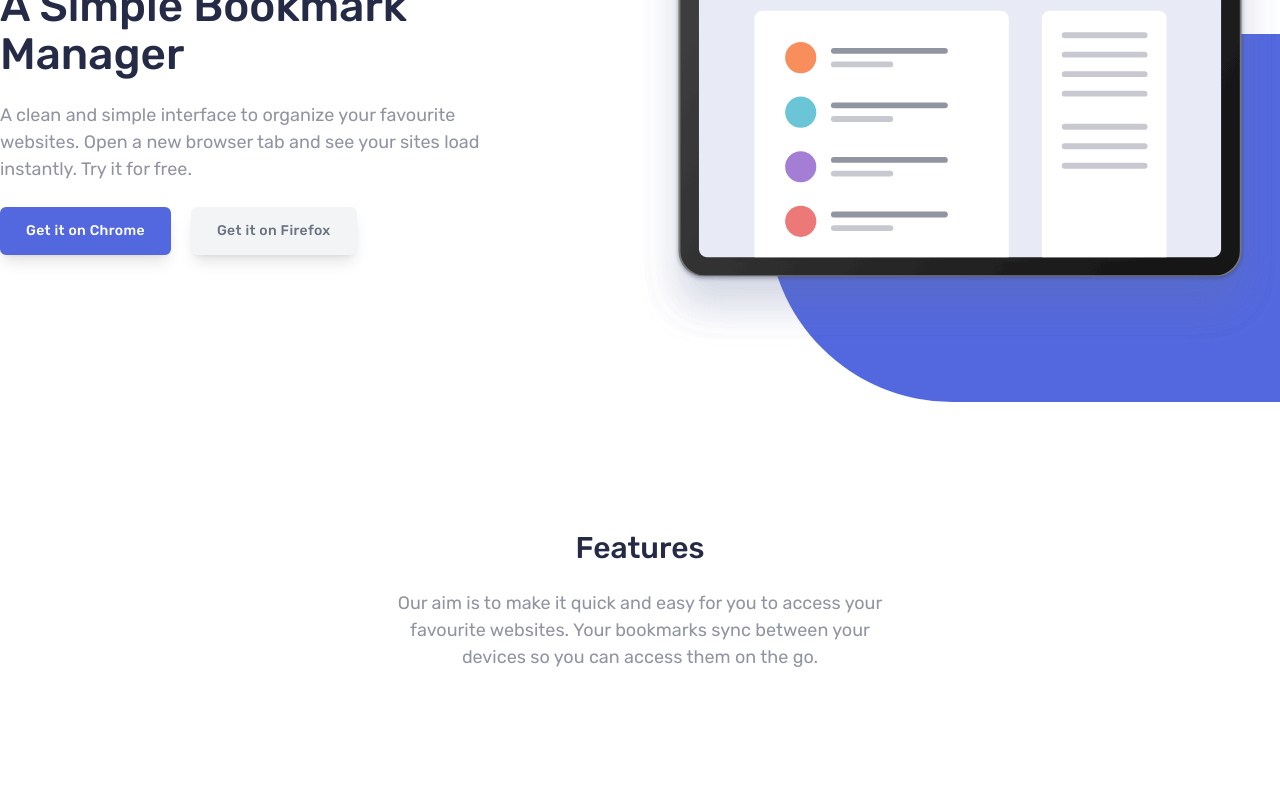
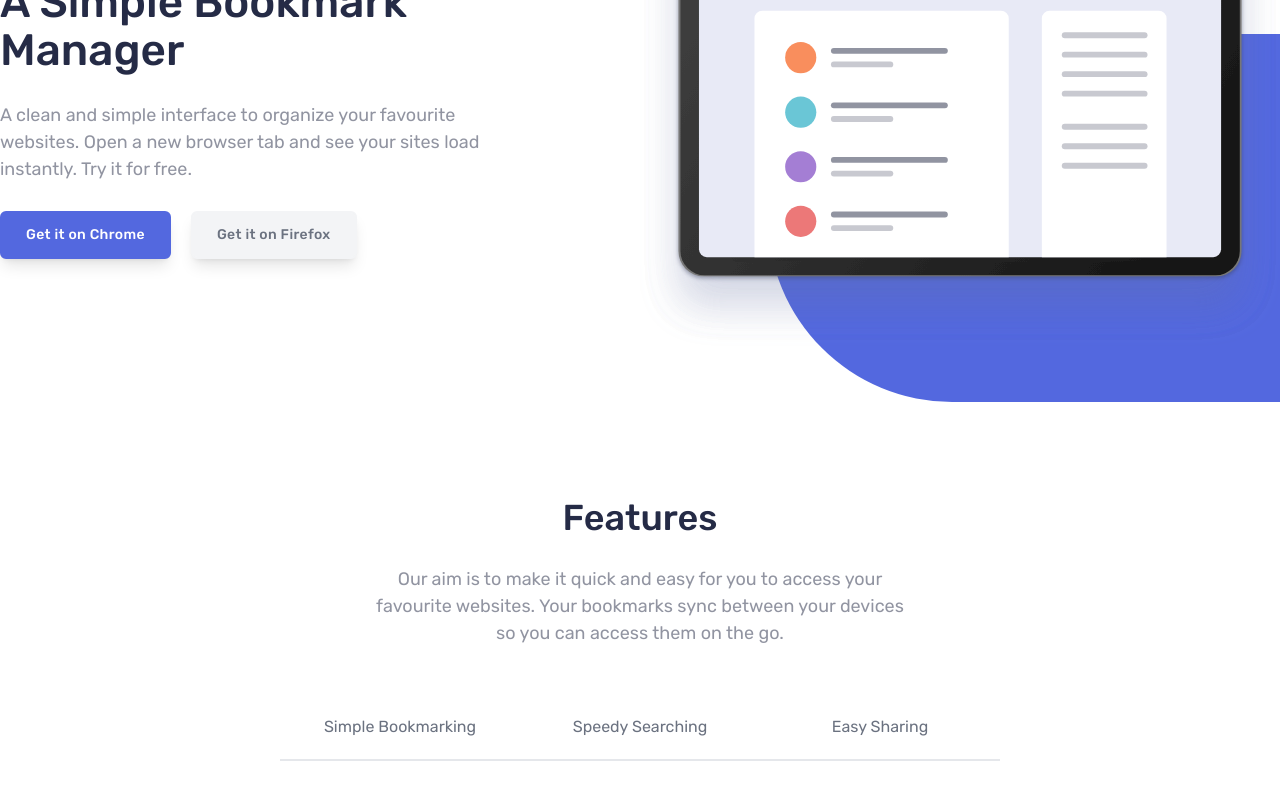
Before and after one commit to KarolKotomski/Bookmark-Manager, a React (Create React App) app: page / in a window 1280 px wide. Shown: the part 308-1108 px from the top of the page. After the commit the page ends 1069 px from the top, so only its background shows below. Built offline with nearby package versions, Linux system fonts and the light colour scheme.

Commit message:
Database updated. Features section header created. Some minor changes to Navbar and HeroBanner to fit markup.

```diff
--- a/src/components/Features.tsx
+++ b/src/components/Features.tsx
@@ -1,11 +1,25 @@
 import TextBlock from "./TextBlock";
-import { textBlockElementsList } from "../data/data";
+import { textBlockElementsList, featuresElementsList } from "../data/data";
 
 const Features = () => {
+  const handleHeaderMapping = () => {
+    return featuresElementsList.map((element) => {
+      return (
+        <h4 key={element.id} className="w-full text-gray-500">
+          {element.sliderHeader}
+        </h4>
+      );
+    });
+  };
+
   return (
-    <div className="container flex flex-col items-center py-32">
-      <div className="flex w-[40%] text-center">
+    <div className="container flex flex-col items-center justify-center gap-10 pt-24">
+      <div className="flex max-w-[33rem] text-center">
         <TextBlock content={textBlockElementsList[1]} />
+      </div>
+
+      <div className="flex w-full max-w-[45rem] justify-between border-b-2 pb-5  text-center text-base">
+        {handleHeaderMapping()}
       </div>
     </div>
   );
--- a/src/components/HeroBanner.tsx
+++ b/src/components/HeroBanner.tsx
@@ -7,7 +7,7 @@ const HeroBanner = () => {
     <div className="relative py-14">
       <div className="absolute bottom-0 right-0 -z-10 h-[65%] w-[40%] rounded-l-full bg-blueBright pt-10"></div>
       <div className="container grid grid-cols-2">
-        <div className="w-4/5 flex">
+        <div className="flex max-w-[80%]">
           <TextBlock content={textBlockElementsList[0]} />
         </div>
         <div>
--- a/src/components/Navbar.tsx
+++ b/src/components/Navbar.tsx
@@ -22,7 +22,7 @@ const Navbar = () => {
         <img src={mainLogo} alt="main logo" className="cursor-pointer" />
       </div>
       <nav>
-        <ul className="flex items-center gap-10 px-8">
+        <ul className="flex items-center gap-10 px-6">
           {handleMapping()}
           <ButtonHeader />
           <ButtonHamburger />
--- a/src/components/TextBlock.tsx
+++ b/src/components/TextBlock.tsx
@@ -15,13 +15,13 @@ type Props = {
 
 const TextBlock = ({ content }: Props) => {
   return (
-    <div className="flex flex-col justify-center gap-6">
+    <div className="flex flex-col justify-center gap-7">
       {content.isHero ? (
         <h1 className="text-[2.75rem] font-medium leading-[3rem] text-blueDark">
           {content.header}
         </h1>
       ) : (
-        <h2 className="text-3xl font-medium text-blueDark">{content.header}</h2>
+        <h2 className="text-4xl font-medium text-blueDark">{content.header}</h2>
       )}
       <p className="text-grealish">{content.paragraph}</p>
       <div className="flex w-fit gap-5">
--- a/src/data/data.ts
+++ b/src/data/data.ts
@@ -1,3 +1,7 @@
+import featuresPicture1 from "../assets/illustration-features-tab-1.svg";
+import featuresPicture2 from "../assets/illustration-features-tab-2.svg";
+import featuresPicture3 from "../assets/illustration-features-tab-3.svg";
+
 //Navbar data:
 
 export const navElementsList = ["FEATURES", "PRICING", "CONTACT"];
@@ -23,3 +27,36 @@ export const textBlockElementsList = [
     isButton: false,
   },
 ];
+
+export const featuresElementsList = [
+  {
+    id: 1,
+    sliderHeader: "Simple Bookmarking",
+    header: "Bookmark in one click",
+    paragraph:
+      "Organize your bookmarks however you like. Our simple drag-and-drop interface gives you complete control over how you manage your favourite sites.",
+    isButton: true,
+    buttonText: ["More Info"],
+    image: { featuresPicture1 },
+  },
+  {
+    id: 2,
+    sliderHeader: "Speedy Searching",
+    header: "Intelligent search",
+    paragraph:
+      "Our powerful search feature will help you find saved sites in no time at all. No need to trawl through all of your bookmarks.",
+    isButton: true,
+    buttonText: ["More Info"],
+    image: { featuresPicture2 },
+  },
+  {
+    id: 3,
+    sliderHeader: "Easy Sharing",
+    header: "Share your bookmarks",
+    paragraph:
+      "Easily share your bookmarks and collections with others. Create a shareable link that you can send at the click of a button.",
+    isButton: true,
+    buttonText: ["More Info"],
+    image: { featuresPicture3 },
+  },
+];
```
